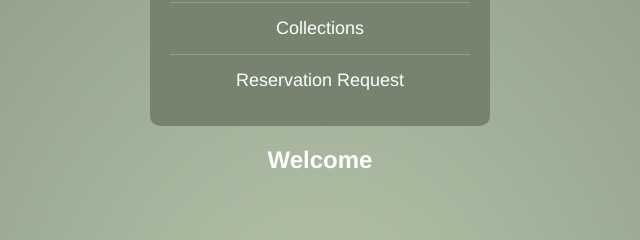
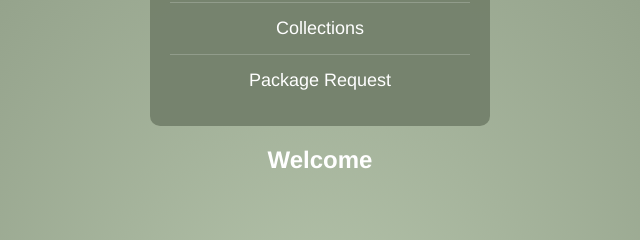
Before and after one commit to lymwhite/lymwhite.github.io, a plain HTML site: page index.html in a window 1280 px wide. Both pictures are taken after a click on the element 640 px from the left and 186 px from the top of the page. Shown: the part 387-627 px from the top of the page, 320-960 px from the left. Drawn offline with Linux system fonts and the light colour scheme.

Commit message:
Change 'Reservation Request' to 'Package Request'

```diff
--- a/index.html
+++ b/index.html
@@ -18,7 +18,7 @@
             <li><a href="#about">About</a></li>
             <li><a href="#events">Events</a></li>
             <li><a href="#collections">Collections</a></li>
-            <li><a href="#reservation">Reservation Request</a></li>
+            <li><a href="#reservation">Package Request</a></li>
         </ul>
     </nav>
     <h2>Welcome</h2>
```
